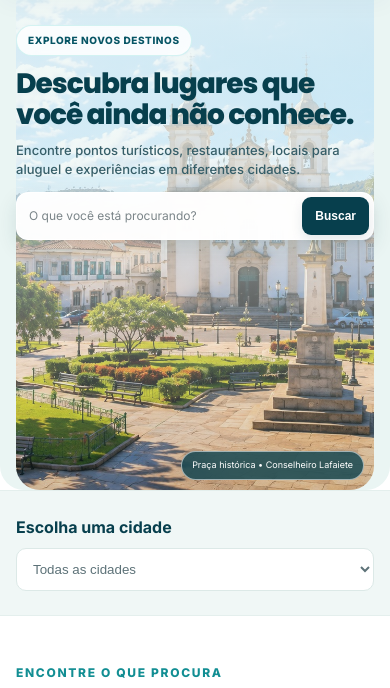
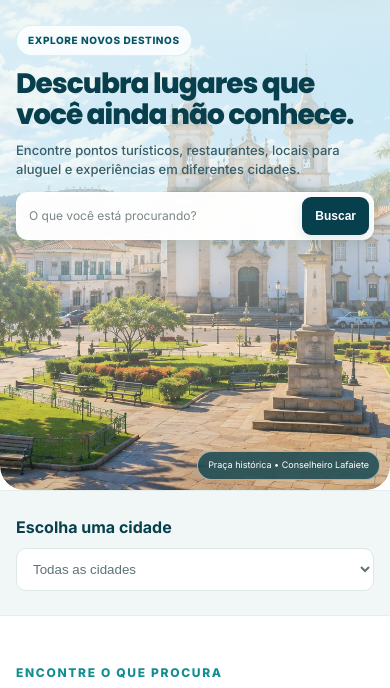
Before and after one commit to ArthurGPereira/turismo_lafaiete, a PHP site: the page made by index.php in a window 390 px wide. Shown: the part 126-814 px from the top of the page. Run offline with PHP 8.4, Linux system fonts and the light colour scheme; the template is opened without the code that fills it, so the values that code supplies are empty; a stand-in replaces the project's code that opens the database connection.

Commit message:
Corrige largura total da imagem do banner

```diff
--- a/assets/css/site.css
+++ b/assets/css/site.css
@@ -179,7 +179,7 @@ a {
 .hero-image {
     position: absolute;
     top: 0;
-    right: 0;
+    right: calc((100vw - 100%) / -2);
     bottom: 0;
     left: 43%;
     overflow: hidden;
@@ -725,11 +725,12 @@ textarea:focus-visible {
         position: absolute;
         z-index: -2;
         top: 0;
-        right: 0;
+        right: auto;
         bottom: 0;
-        left: 0;
-        width: 100%;
+        left: 50%;
+        width: 100vw;
         height: 100%;
+        transform: translateX(-50%);
         margin: 0;
         overflow: hidden;
         opacity: 1;
```
